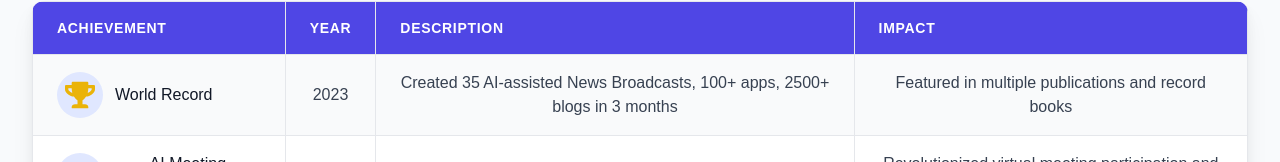
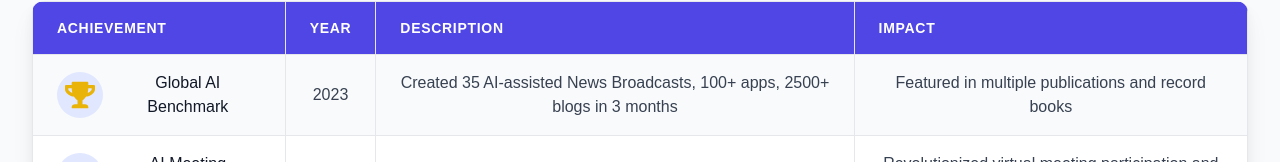
Before and after one commit to Sampathkumarvpatil/DrSampath, a React (Create React App) app in the folder frontend/: page /achievements in a window 1280 px wide. Shown: the part 638-800 px from the top of the page. Built offline with nearby package versions, Linux system fonts and the light colour scheme; a web font is replaced by a local one.

Commit message:
auto-commit for 4fc63fc2-b862-4ad3-95f8-02893c30c86f

```diff
--- a/frontend/src/pages/Achievements.js
+++ b/frontend/src/pages/Achievements.js
@@ -9,7 +9,7 @@ const Achievements = () => {
   // Achievements data
   const achievements = [
     {
-      title: "World Record",
+      title: "Global AI Benchmark",
       year: "2023",
       description: "Created 35 AI-assisted News Broadcasts, 100+ apps, 2500+ blogs in 3 months",
       impact: "Featured in multiple publications and record books",
```
